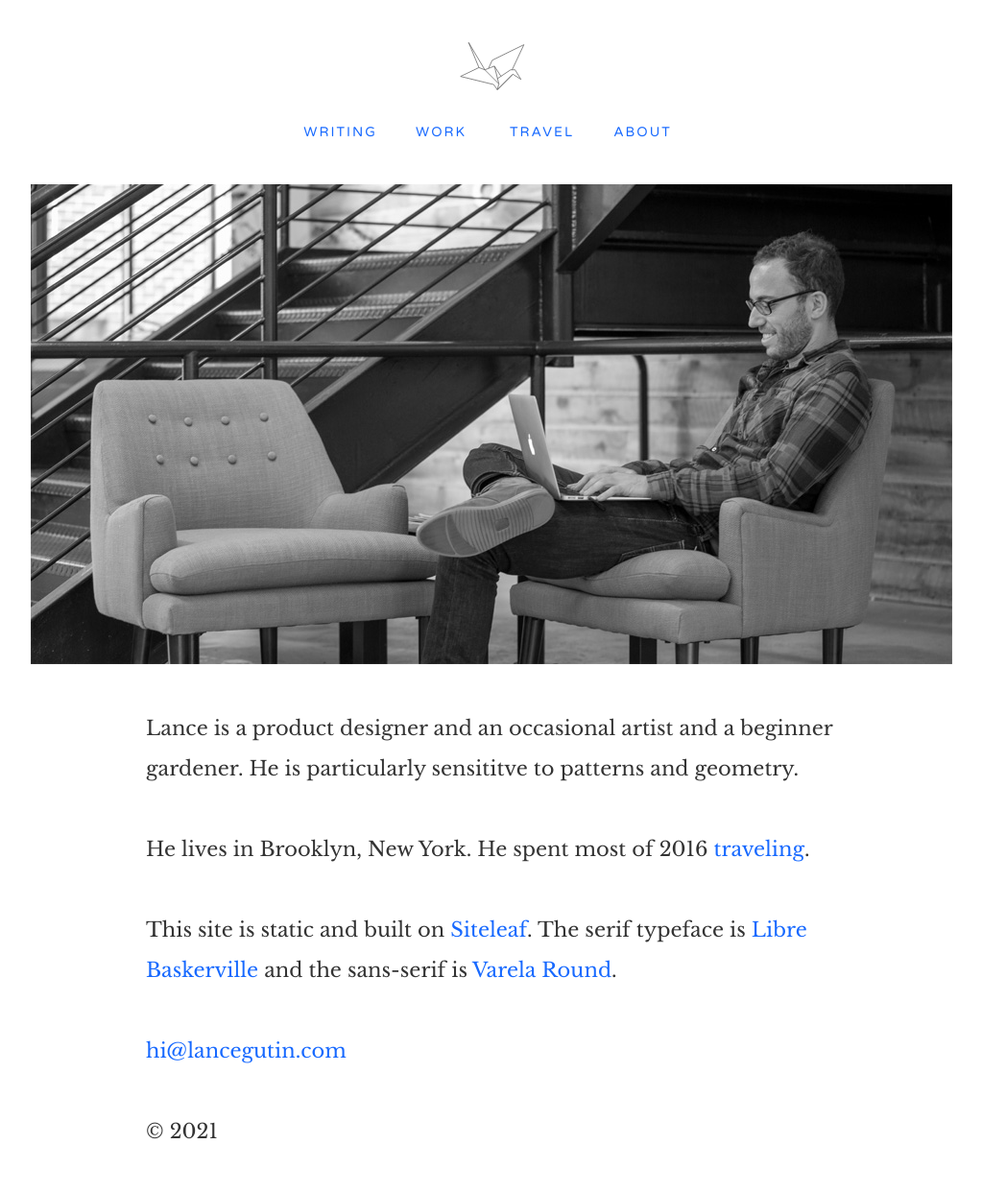
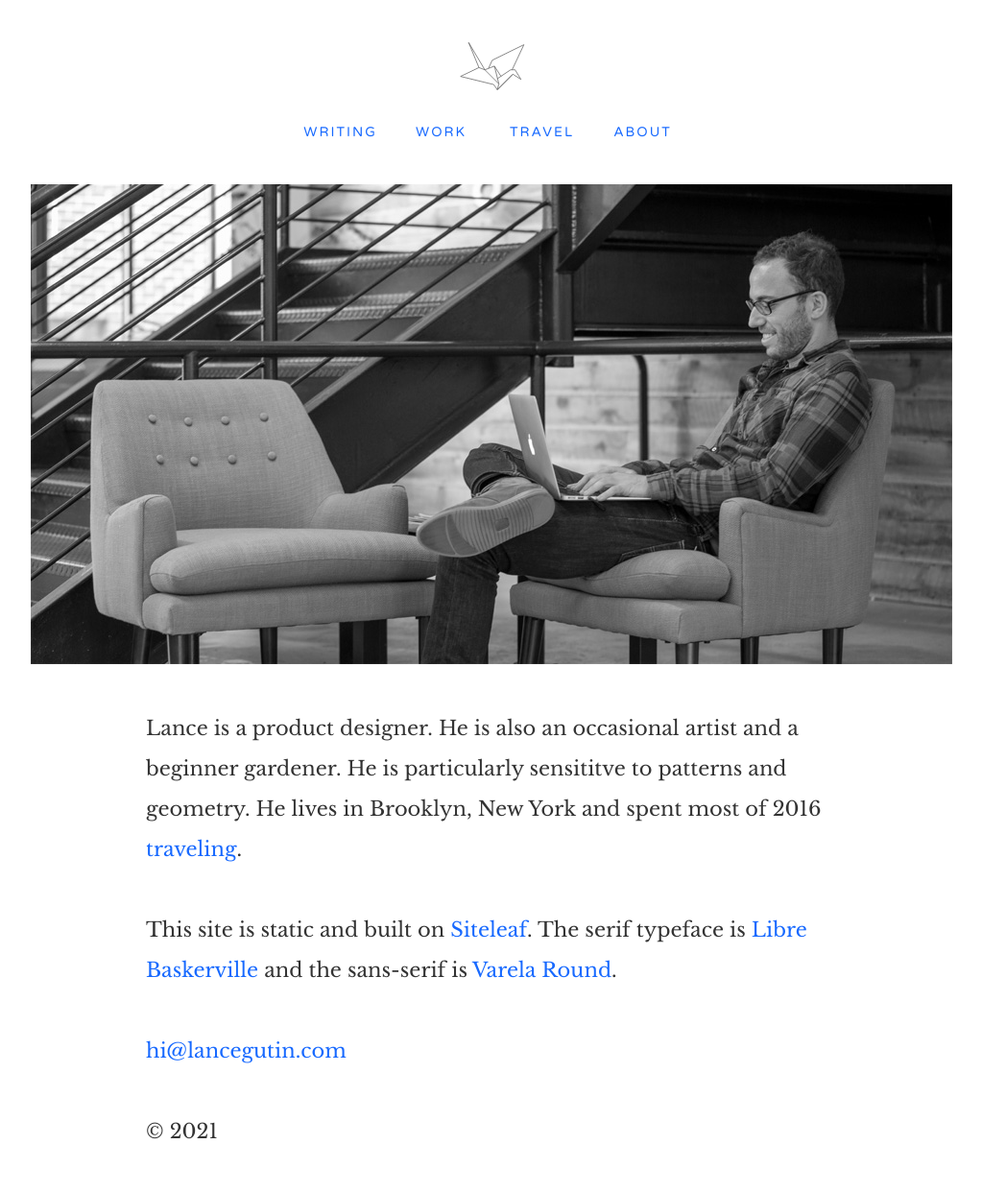
Before and after one commit to lancegutin/lancegutin.github.io, a Jekyll site: the page built from about/index.html, in a window 1280 px wide. Shown: the whole page at 96% size, without its empty margins (128-1151 px from the left). Built offline with Jekyll 4.4.1, drawn with Linux system fonts in a browser that asks for light colours; nearby versions of some CDN libraries.

Commit message:
Update index.html

```diff
--- a/about/index.html
+++ b/about/index.html
@@ -7,9 +7,7 @@
 
 <img src="/assets/about.jpg">
 
-<p>Lance is a product designer and an occasional artist and a beginner gardener. He is particularly sensititve to patterns and geometry.</p>
-
-<p>He lives in Brooklyn, New York. He spent most of 2016 <a href="https://www.instagram.com/lancetravels/">traveling</a>.
+<p>Lance is a product designer. He is also an occasional artist and a beginner gardener. He is particularly sensititve to patterns and geometry. He lives in Brooklyn, New York and spent most of 2016 <a href="https://www.instagram.com/lancetravels/">traveling</a>.
 
 <p>This site is static and built on <a href="http://www.siteleaf.com/">Siteleaf</a>. The serif typeface is <a href="https://www.google.com/fonts/specimen/Libre+Baskerville">Libre Baskerville</a> and the sans-serif is <a href="https://www.google.com/fonts/specimen/Varela+Round">Varela Round</a>.</p>
 
```
